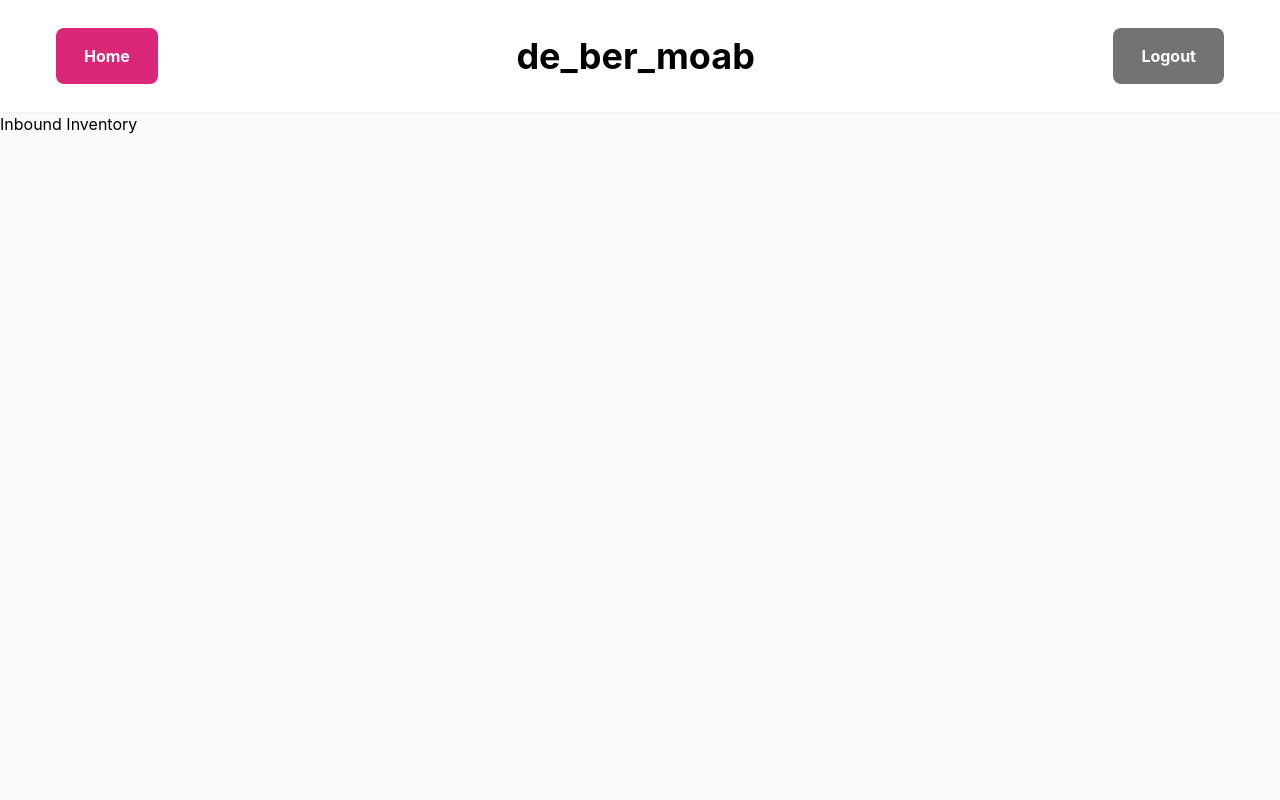
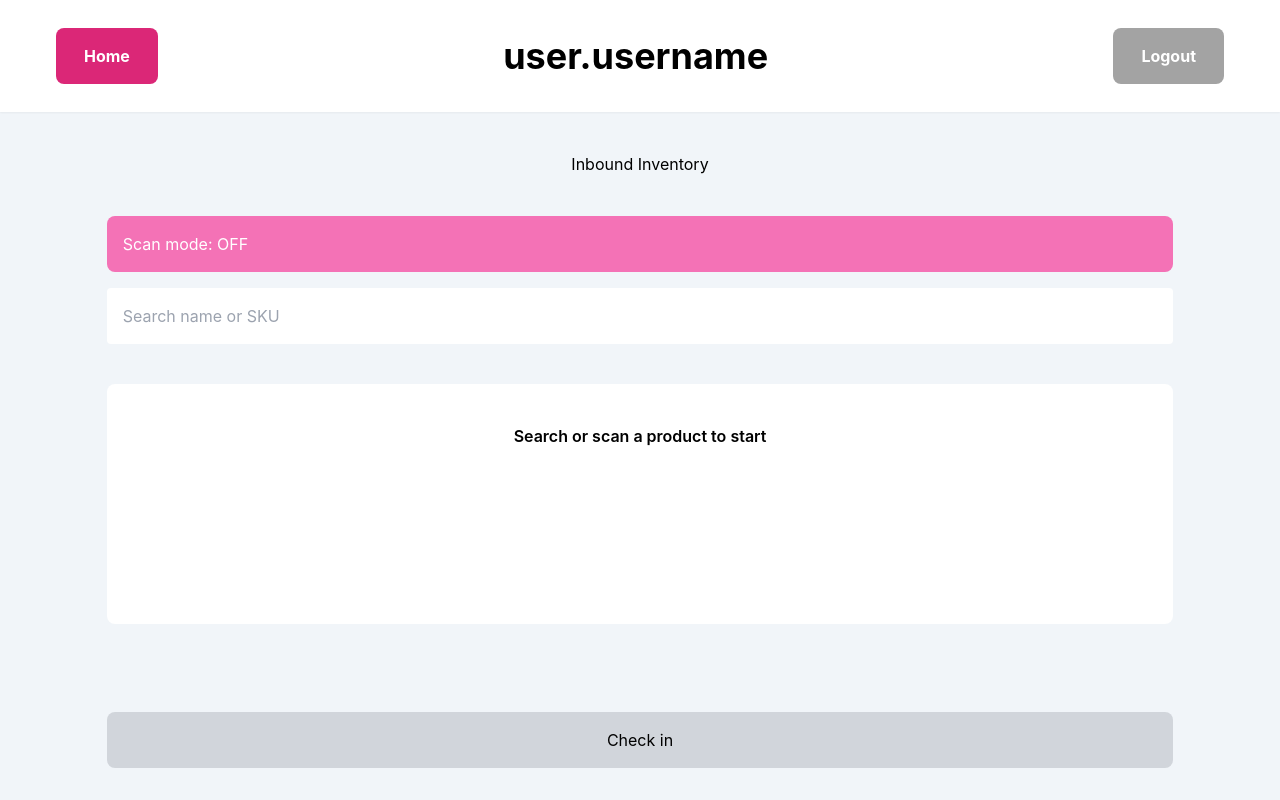
Before and after one commit to santiagomanso/inventory, a React (Create React App) app: page /inbound-inventory in a window 1280 px wide. Built offline with nearby package versions, Linux system fonts and the light colour scheme.

Commit message:
feature-ui

```diff
--- a/src/components/InboundInventory.jsx
+++ b/src/components/InboundInventory.jsx
@@ -1,9 +1,31 @@
 import React from 'react'
+import { Main } from './layout/Main'
 
 export const InboundInventory = () => {
     return (
-        <div>
-            <h1>Inbound Inventory</h1>
+        <Main>
+
+        <div class="w-5/6 flex flex-col">
+                <div class="self-center"><h1>Inbound Inventory</h1></div>
+                <div class="flex flex-col mt-10">
+                <input type="button" value="Scan mode: OFF" class="bg-pink-400 text-white cursor-pointer text-left rounded-lg p-4 mb-4" />
+                <input type="text" placeholder="Search name or SKU" class="rounded p-4 cursor-pointer" />
+                </div>
+                <div class="bg-white p-10 h-60 rounded-lg mt-10 text-center">
+                <h2 className='font-semibold'>Search or scan a product to start</h2>
+                </div>
+
+                <input type="button" value="Check in" class="
+                    bg-gray-300 rounded-lg cursor-pointer
+                    p-4
+                    w-5/6
+                    bottom-8
+                    fixed
+                    " />
         </div>
+
+
+        </Main>
+
     )
 }
--- a/src/components/NavButtons.jsx
+++ b/src/components/NavButtons.jsx
@@ -8,7 +8,7 @@ export const NavButtons = () => {
     const navigate = useNavigate();
 
     return (
-        <div className='ml-0 sm:ml-36 mr-0 sm:mr-36 flex flex-col sm:flex-row justify-center items-center'>
+        <div className='ml-0 sm:ml-36 mr-0 sm:mr-36 flex  justify-center flex-col sm:flex-row items-center'>
             <div className='m-2 h-16 sm:h-64 w-3/4 sm:w-full bg-stone-200 rounded-lg'>
                 <button className='font-bold text-xl h-full w-full' onClick={()=>{navigate('./inbound-inventory')}}>Inbound Inventory</button>
             </div>
--- a/src/components/layout/Layout.jsx
+++ b/src/components/layout/Layout.jsx
@@ -3,7 +3,7 @@ import { Navbar } from '../navbar/Navbar'
 
 export const Layout = ({children}) => {
     return (
-        <div className='h-screen bg-slate-50'>
+        <div className='h-screen bg-slate-100 flex flex-col'>
             <Navbar />
             {children}
         </div>
--- /dev/null
+++ b/src/components/layout/Main.jsx
@@ -0,0 +1,9 @@
+import React from 'react'
+
+export const Main = ({children}) => {
+    return (
+        <div className='flex flex-row pt-10 w-screen justify-evenly'>
+            {children}
+        </div>
+    )
+}
--- a/src/components/navbar/Navbar.jsx
+++ b/src/components/navbar/Navbar.jsx
@@ -10,8 +10,8 @@ export const Navbar = () => {
                 onClick={()=>{navigate('../')}}>
                 Home
             </button>
-            <h1 className='text-xl sm:text-4xl font-bold'>de_ber_moab</h1>
-            <span className='bg-neutral-500 py-1 sm:py-4  px-2 sm:px-7  text-white rounded-lg font-bold'>Logout</span>
+            <h1 className='text-xl sm:text-4xl font-bold'>user.username</h1>
+            <span className='bg-neutral-400 py-1 sm:py-4  px-2 sm:px-7  text-white rounded-lg font-bold'>Logout</span>
         </nav>
     )
 }
```
